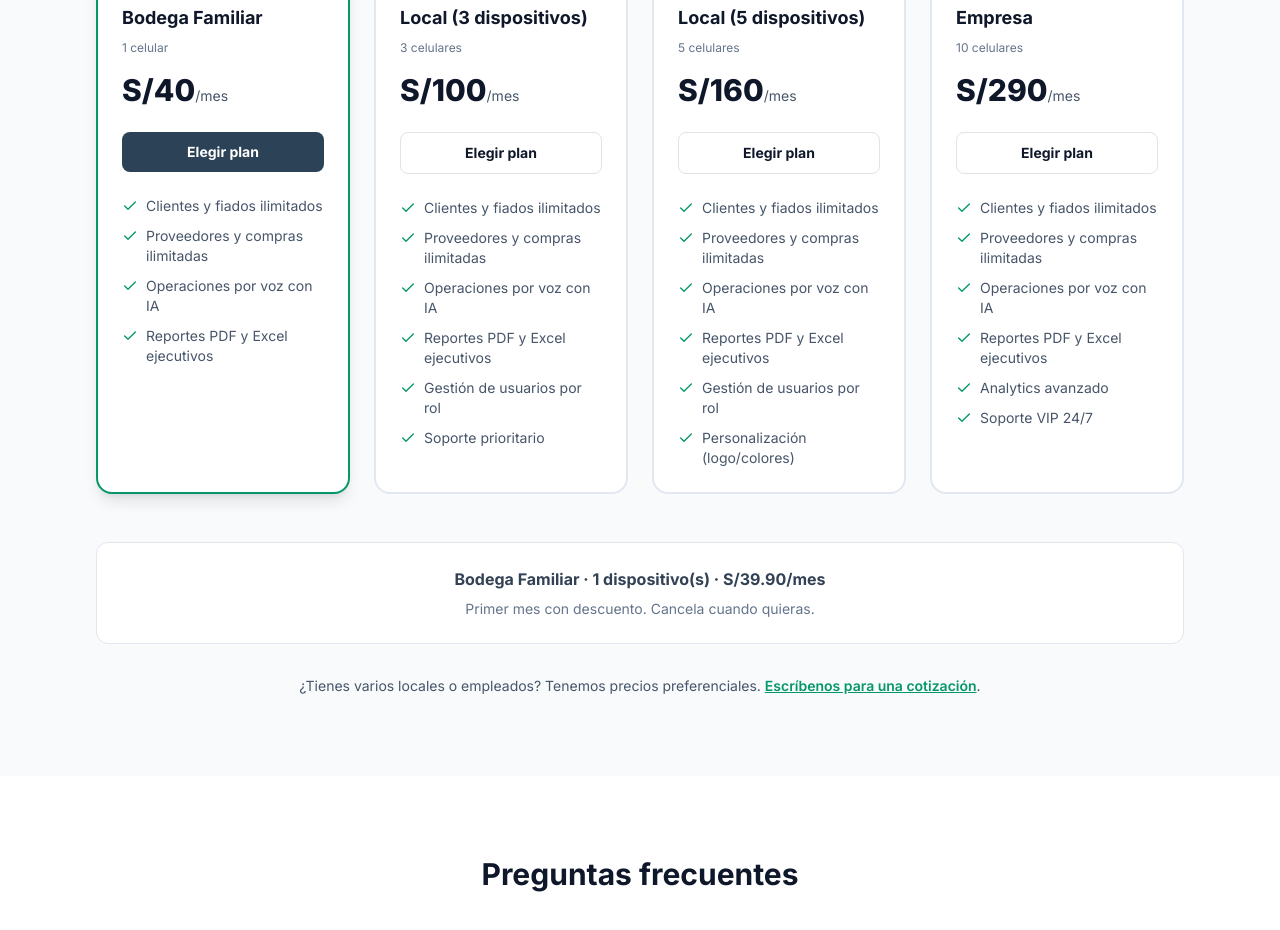
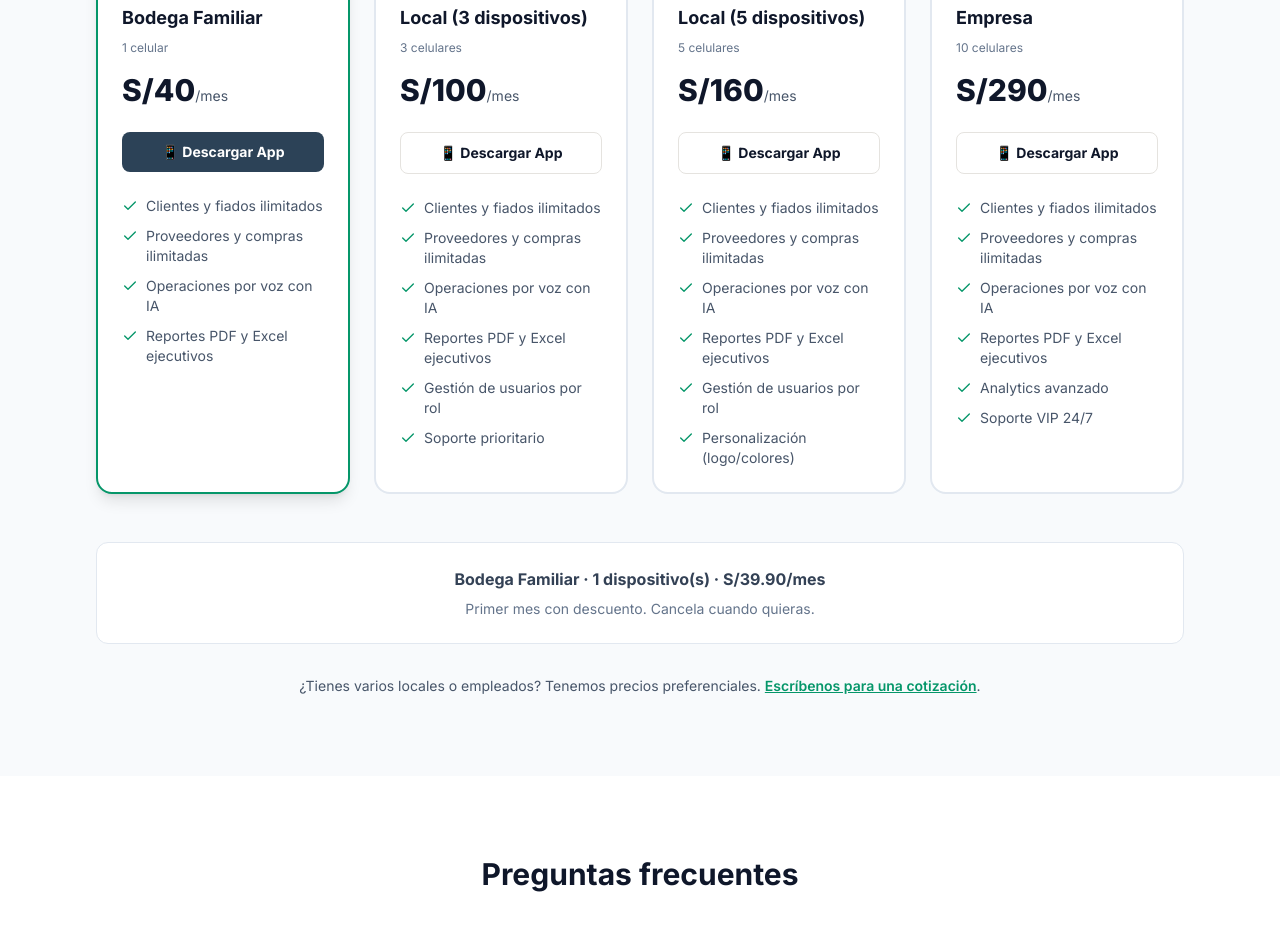
Before and after one commit to hameaidata/web-caseritoai, a Next.js app in the folder frontend/: page / in a window 1280 px wide. Shown: the part 2540-3470 px from the top of the page. Built offline with nearby package versions, Linux system fonts and the light colour scheme.

Commit message:
fix: change pricing buttons to download app instead of checkout

```diff
--- a/frontend/src/components/sections/Pricing.tsx
+++ b/frontend/src/components/sections/Pricing.tsx
@@ -94,14 +94,16 @@
                 </div>
 
                 <a
-                  href={`/checkout?plan=${plan.name.toLowerCase().replace(/\s+/g, '_')}`}
+                  href="https://play.google.com/store/apps/details?id=com.caseritoai.app"
+                  target="_blank"
+                  rel="noopener noreferrer"
                   className={`w-full py-2.5 rounded-lg font-bold mb-6 transition-colors text-sm block text-center ${
                     plan.highlighted
                       ? 'bg-[#2C4257] text-white hover:bg-opacity-90'
                       : 'border border-[#E5E3DF] text-[#0F172A] hover:border-[#2C4257]'
                   }`}
                 >
-                  Elegir plan
+                  📱 Descargar App
                 </a>
 
                 <ul className="space-y-2.5">
```
